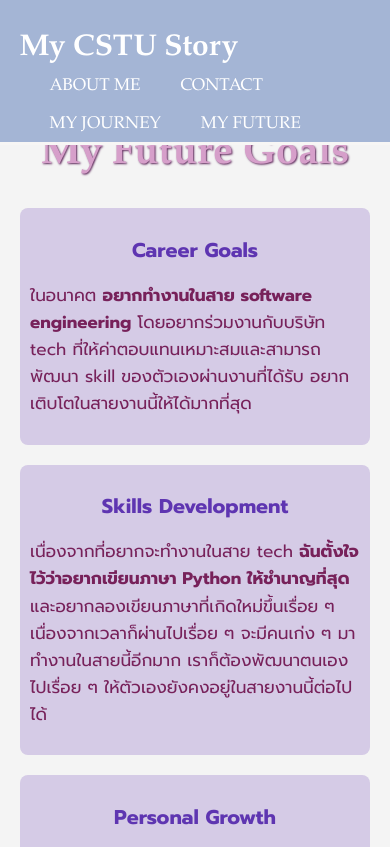
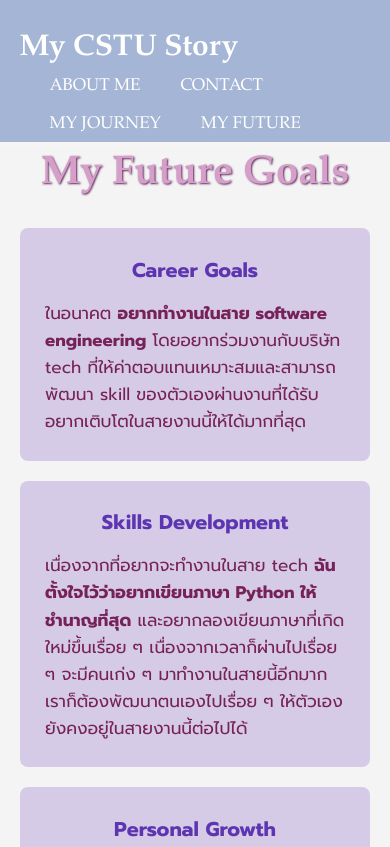
Before and after one commit to jinnaphattho/6606612072_MyCSTUStory_03, a plain HTML site: page myfuture.html in a window 390 px wide. Shown: the top 847 px of the page. Drawn offline with Linux system fonts and the light colour scheme.

Commit message:
Make MyJourney,MyFuture responsive (editing CSS)(Mobile)

```diff
--- a/mystyle.css
+++ b/mystyle.css
@@ -244,6 +244,11 @@ nav a {
   section p {
     font-size: 17px;
     text-align: left;
+    margin: 15px;
+  }
+
+  main h1 {
+    padding-top: 20px;
   }
 }
 
```
